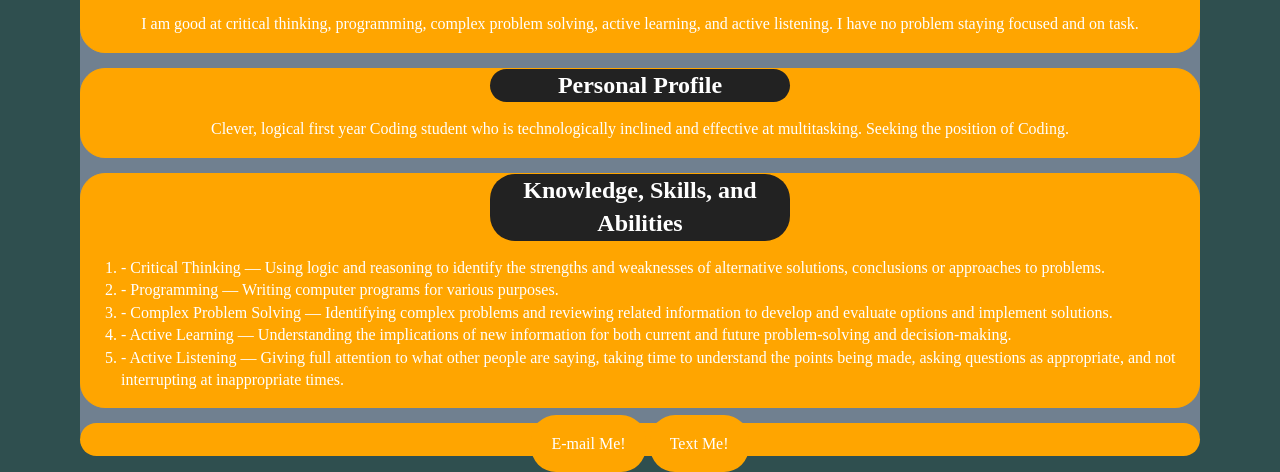
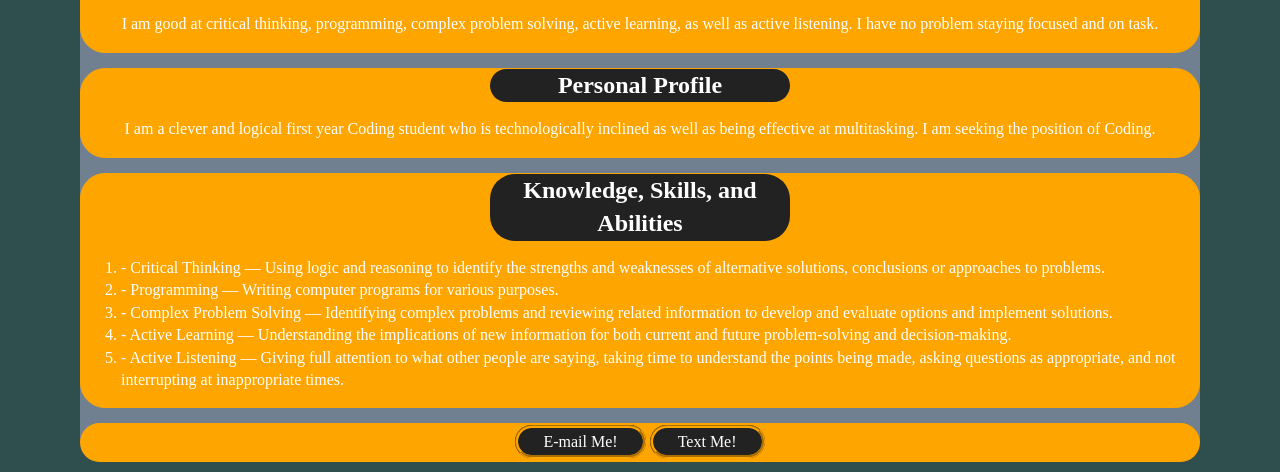
Before and after one commit to amartinez995/aiden_martinez_portfolio, a plain HTML site: page index.html in a window 1280 px wide. Shown: the part 439-911 px from the top of the page. Drawn offline with nearby package versions, Linux system fonts and the light colour scheme.

Commit message:
Additional Additions
Added extensive documentation to the footer element in the css file, as well as redesigned the footer and making it look a lot better. Also added more cross browser extensions, including extensions for Opera. Also deleted much pointless code and made it more... efficient.

```diff
--- a/css/main.css
+++ b/css/main.css
@@ -121,8 +121,7 @@ header nav ul li {
 }
 
 header>nav>ul,
-a#navbarlinks,
-a#contacts {
+a#navbarlinks {
     list-style-type: none;
     margin: 0;
     padding: 20px;
@@ -131,6 +130,7 @@ a#contacts {
     background-color: orange;
     text-align: center;
     border-radius: 25px;
+    transition: 0.25s;
     -moz-list-style-type: none;
     -moz-margin: 0;
     -moz-padding: 20px;
@@ -166,7 +166,7 @@ header>nav>ul>li>a#navbarlinks:hover {
     color: orange;
     background-color: #222;
     text-align: center;
-    transition: 0.5s;
+    transition: 0.25s;
     -moz-list-style-type: none;
     -moz-margin: 0;
     -moz-padding: 20px;
@@ -207,6 +207,7 @@ li#projectlistings {
     color: white;
     text-decoration-line: none;
     list-style: none;
+    transition: 0.25s;
 }
 
 li#projectlistings:hover {
@@ -349,6 +350,7 @@ div#skills {
     text-align: center;
     margin-bottom: 15px;
     margin-top: 15px;
+    transition: 0.5s;
     -moz-color: white;
     -moz-background-color: orange;
     -moz-border-color: orange;
@@ -407,8 +409,7 @@ div#ksa:hover,
 div#education:hover,
 div#experience:hover,
 div#hobbies:hover,
-div#skills:hover,
-a#contacts:hover {
+div#skills:hover {
     color: orange;
     background-color: #222;
     border-color: orange;
@@ -459,208 +460,222 @@ The above pieces of code modify the appearances (text color (orange), background
 
 /*
 ===========================================================================
-Author's Custom Style Rules (End)
+Footer Styles (BEGIN)
 ===========================================================================
 */
 
-/*
-==================================================
-Footer Style Rules
-==================================================
-*/
 footer {
+    background-color: orange;
+    border-color: orange;
+    border-radius: 25px;
+    border-style: solid;
+    border-width: 0px;
+    color: white;
+    padding-top: 8px;
+    padding-bottom: 8px;
     text-align: center;
-    background-color: orange;
-    color: white;
-    padding-top: 10px;
-    border-radius: 25px;
-    border-width: 0px;
-    border-style: solid;
-    border-color: orange;
+    -moz-background-color: orange;
+    -moz-border-color: orange;
+    -moz-border-radius: 25px;
+    -moz-border-style: solid;
+    -moz-border-width: 0px;
+    -moz-color: white;
+    -moz-padding-top: 5px;
+    -moz-padding-bottom: 5px;
+    -moz-text-align: center;
+    -ms-background-color: orange;
+    -ms-border-color: orange;
+    -ms-border-radius: 25px;
+    -ms-border-style: solid;
+    -ms-border-width: 0px;
+    -ms-color: white;
+    -ms-padding-top: 5px;
+    -ms-padding-bottom: 5px;
+    -ms-text-align: center;
+    -o-background-color: orange;
+    -o-border-color: orange;
+    -o-border-radius: 25px;
+    -o-border-style: solid;
+    -o-border-width: 0px;
+    -o-color: white;
+    -o-padding-top: 5px;
+    -o-padding-bottom: 5px;
+    -o-text-align: center;
+    -webkit-background-color: orange;
+    -webkit-border-color: orange;
+    -webkit-border-radius: 25px;
+    -webkit-border-style: solid;
+    -webkit-border-width: 0px;
+    -webkit-color: white;
+    -webkit-padding-top: 5px;
+    -webkit-padding-bottom: 5px;
+    -webkit-text-align: center;
 }
 
 /*
 ==================================================
-The above piece of code modifies the footer's appearance.
+The above piece of code changes the following: background color, border color, border radius, border style, border width, font/text color, top/bottom paddings, text alignment of all footer elements to the following respective values: orange, orange, 25px, solid, 0px, white, 5px, 5px, center; as well as adding cross-browser extensions so that the above piece of code will function properly with the following browsers: Safari, Mozilla Firefox, Internet Explorer, Microsoft Edge, Google Chrome, Opera.
 ==================================================
 */
 
-/* ==========================================================================
-   Helper classes
-   ========================================================================== */
-
-/*
- * Hide visually and from screen readers
- */
-
-.hidden {
-    display: none !important;
+footer>a#contacts {
+    background-color: #222;
+    border-color: orange;
+    border-radius: 25px;
+    border-style: groove;
+    border-width: 3px;
+    color: white;
+    list-style-type: none;
+    padding-top: 5px;
+    padding-bottom: 5px;
+    padding-left: 25px;
+    padding-right: 25px;
+    text-align: center;
+    text-decoration: unset;
+    transition: 0.5s;
+    -moz-background-color: #222;
+    -moz-border-color: orange;
+    -moz-border-radius: 25px;
+    -moz-border-style: groove;
+    -moz-border-width: 3px;
+    -moz-color: white;
+    -moz-list-style-type: none;
+    -moz-padding-top: 5px;
+    -moz-padding-bottom: 5px;
+    -moz-padding-left: 25px;
+    -moz-padding-right: 25px;
+    -moz-text-align: center;
+    -moz-text-decoration: unset;
+    -moz-transition: 0.5s;
+    -ms-background-color: #222;
+    -ms-border-color: orange;
+    -ms-border-radius: 25px;
+    -ms-border-style: groove;
+    -ms-border-width: 3px;
+    -ms-color: white;
+    -ms-list-style-type: none;
+    -ms-padding-top: 5px;
+    -ms-padding-bottom: 5px;
+    -ms-padding-left: 25px;
+    -ms-padding-right: 25px;
+    -ms-text-align: center;
+    -ms-text-decoration: unset;
+    -ms-transition: 0.5s;
+    -o-background-color: #222;
+    -o-border-color: orange;
+    -o-border-radius: 25px;
+    -o-border-style: groove;
+    -o-border-width: 3px;
+    -o-color: white;
+    -o-list-style-type: none;
+    -o-padding-top: 5px;
+    -o-padding-bottom: 5px;
+    -o-padding-left: 25px;
+    -o-padding-right: 25px;
+    -o-text-align: center;
+    -o-text-decoration: unset;
+    -o-transition: 0.5s;
+    -webkit-background-color: #222;
+    -webkit-border-color: orange;
+    -webkit-border-radius: 25px;
+    -webkit-border-style: groove;
+    -webkit-border-width: 3px;
+    -webkit-color: white;
+    -webkit-list-style-type: none;
+    -webkit-padding-top: 5px;
+    -webkit-padding-bottom: 5px;
+    -webkit-padding-left: 25px;
+    -webkit-padding-right: 25px;
+    -webkit-text-align: center;
+    -webkit-text-decoration: unset;
+    -webkit-transition: 0.5s;
 }
 
 /*
- * Hide only visually, but have it available for screen readers:
- * https://snook.ca/archives/html_and_css/hiding-content-for-accessibility
- *
- * 1. For long content, line feeds are not interpreted as spaces and small width
- *    causes content to wrap 1 word per line:
- *    https://medium.com/@jessebeach/beware-smushed-off-screen-accessible-text-5952a4c2cbfe
- */
+==================================================
+The above piece of code changes the following: background color, border color, border radius, border style, border width, font/text color, top/bottom/left/right paddings, text alignment, text decoration of all <a> (all <a> elements with the id of "contacts" as well as being direct children of footer elements) elements to the following respective values: #222, orange, 25px, groove, 3px, white, 5px, 5px, 25px, 25px, center, none; as well as adding cross-browser extensions so that the above piece of code will function properly with the following browsers: Safari, Mozilla Firefox, Internet Explorer, Microsoft Edge, Google Chrome, Opera.
+==================================================
+*/
 
-.visuallyhidden {
-    border: 0;
-    clip: rect(0 0 0 0);
-    height: 1px;
-    margin: -1px;
-    overflow: hidden;
-    padding: 0;
-    position: absolute;
-    width: 1px;
-    white-space: nowrap;
-    /* 1 */
+footer>a#contacts:hover {
+    background-color: #222;
+    border-color: orange;
+    border-style: groove;
+    border-width: 3px;
+    color: white;
+    font-weight: bold;
+    padding-top: 6px;
+    padding-bottom: 6px;
+    padding-left: 50px;
+    padding-right: 50px;
+    transition: 0.5s;
+    -moz-background-color: #222;
+    -moz-border-color: orange;
+    -moz-border-style: groove;
+    -moz-border-width: 3px;
+    -moz-color: white;
+    -moz-font-weight: bold;
+    -moz-padding-top: 6px;
+    -moz-padding-bottom: 6px;
+    -moz-padding-left: 50px;
+    -moz-padding-right: 50px;
+    -moz-transition: 0.5s;
+    -ms-background-color: #222;
+    -ms-border-color: orange;
+    -ms-border-style: groove;
+    -ms-border-width: 3px;
+    -ms-color: white;
+    -ms-font-weight: bold;
+    -ms-padding-top: 6px;
+    -ms-padding-bottom: 6px;
+    -ms-padding-left: 50px;
+    -ms-padding-right: 50px;
+    -ms-transition: 0.5s;
+    -o-background-color: #222;
+    -o-border-color: orange;
+    -o-border-style: groove;
+    -o-border-width: 3px;
+    -o-color: white;
+    -o-font-weight: bold;
+    -o-padding-top: 6px;
+    -o-padding-bottom: 6px;
+    -o-padding-left: 50px;
+    -o-padding-right: 50px;
+    -o-transition: 0.5s;
+    -webkit-background-color: #222;
+    -webkit-border-color: orange;
+    -webkit-border-style: groove;
+    -webkit-border-width: 3px;
+    -webkit-color: white;
+    -webkit-font-weight: bold;
+    -webkit-padding-top: 6px;
+    -webkit-padding-bottom: 6px;
+    -webkit-padding-left: 50px;
+    -webkit-padding-right: 50px;
+    -webkit-transition: 0.5s;
 }
 
 /*
- * Extends the .visuallyhidden class to allow the element
- * to be focusable when navigated to via the keyboard:
- * https://www.drupal.org/node/897638
- */
-
-.visuallyhidden.focusable:active,
-.visuallyhidden.focusable:focus {
-    clip: auto;
-    height: auto;
-    margin: 0;
-    overflow: visible;
-    position: static;
-    width: auto;
-    white-space: inherit;
-}
+==================================================
+The above piece of code changes the following: background color, border color, border style, border width, font/text color, font weight, top/bottom/left/right paddings of all <a> (all <a> elements with the id of "contacts" as well as being direct children of footer elements) elements (when they are hovered upon) to the following respective values: #222, orange, groove, 3px, white, bold, 6px, 6px, 50px, 50px; as well as adding cross-browser extensions so that the above piece of code will function properly with the following browsers: Safari, Mozilla Firefox, Internet Explorer, Microsoft Edge, Google Chrome, Opera.
+==================================================
+*/
 
 /*
- * Hide visually and from screen readers, but maintain layout
- */
+===========================================================================
+Footer Styles (END)
+===========================================================================
+*/
 
-.invisible {
-    visibility: hidden;
-}
-
-/*
- * Clearfix: contain floats
- *
- * For modern browsers
- * 1. The space content is one way to avoid an Opera bug when the
- *    `contenteditable` attribute is included anywhere else in the document.
- *    Otherwise it causes space to appear at the top and bottom of elements
- *    that receive the `clearfix` class.
- * 2. The use of `table` rather than `block` is only necessary if using
- *    `:before` to contain the top-margins of child elements.
- */
-
-.clearfix:before,
-.clearfix:after {
-    content: " ";
-    /* 1 */
-    display: table;
-    /* 2 */
-}
-
-.clearfix:after {
-    clear: both;
-}
-
-/* ==========================================================================
-   EXAMPLE Media Queries for Responsive Design.
-   These examples override the primary ('mobile first') styles.
-   Modify as content requires.
-   ========================================================================== */
 /*
 ==================================================
 Mobile Styles: 0px to 480px
 ==================================================
 */
 
-@media print,
-(-webkit-min-device-pixel-ratio: 1.25),
-(min-resolution: 1.25dppx),
-(min-resolution: 120dpi) {
-    /* Style adjustments for high resolution devices */
-}
-
-/* ==========================================================================
-   Print styles.
-   Inlined to avoid the additional HTTP request:
-   https://www.phpied.com/delay-loading-your-print-css/
-   ========================================================================== */
-
-@media print {
-
-    *,
-    *:before,
-    *:after {
-        background: transparent !important;
-        color: #000 !important;
-        /* Black prints faster */
-        -webkit-box-shadow: none !important;
-        box-shadow: none !important;
-        text-shadow: none !important;
-    }
-
-    a,
-    a:visited {
-        text-decoration: underline;
-    }
-
-    a[href]:after {
-        content: " ("attr(href) ")";
-    }
-
-    abbr[title]:after {
-        content: " ("attr(title) ")";
-    }
-
-    /*
-     * Don't show links that are fragment identifiers,
-     * or use the `javascript:` pseudo protocol
-     */
-
-    a[href^="#"]:after,
-    a[href^="javascript:"]:after {
-        content: "";
-    }
-
-    pre {
-        white-space: pre-wrap !important;
-    }
-
-    pre,
-    blockquote {
-        border: 1px solid #999;
-        page-break-inside: avoid;
-    }
-
-    /*
-     * Printing Tables:
-     * http://css-discuss.incutio.com/wiki/Printing_Tables
-     */
-
-    thead {
-        display: table-header-group;
-    }
-
-    tr,
-    img {
-        page-break-inside: avoid;
-    }
-
-    p,
-    h2,
-    h3 {
-        orphans: 3;
-        widows: 3;
-    }
-
-    h2,
-    h3 {
-        page-break-after: avoid;
-    }
-}
+/*
+==================================================
+Printing Styles
+==================================================
+*/
+@media print {}
--- a/index.html
+++ b/index.html
@@ -10,10 +10,12 @@
 
   <link rel="manifest" href="site.webmanifest" />
   <link rel="apple-touch-icon" href="icon.png" />
-  <!-- Place favicon.ico in the root directory -->
-
   <link rel="stylesheet" href="css/normalize.css" />
   <link rel="stylesheet" href="css/main.css" />
+  <script src="jquery-3.3.1.min.js"></script>
+  <script src="modernizr-3.6.0.min.js"></script>
+  <script src="js/main.js"></script>
+  <script src="js/plugins.js"></script>
 </head>
 
 <body>
@@ -49,17 +51,18 @@
   <br>
 
   <article>
-    <img src="icon.png" alt="">
+    <img src="icon.png" alt="PUT A PICTURE HERE ALREADY!!!!!!!!!">
     <div id="summaryparagraph">
       <h2 id="summaryh2">Summary</h2>
-      <p>I am good at critical thinking, programming, complex problem solving, active learning, and active listening. I
+      <p>I am good at critical thinking, programming, complex problem solving, active learning, as well as active
+        listening. I
         have no problem staying focused and on task.</p>
     </div>
     <div id="shortsummary">
       <h2 id="personalprofileh2">Personal Profile</h2>
-      <p id="shortdesc">Clever, logical first year Coding student who is technologically inclined and effective at
-        multitasking. Seeking
-        the position of Coding. </p>
+      <p id="shortdesc">I am a clever and logical first year Coding student who is technologically inclined as well as
+        being effective at
+        multitasking. I am seeking the position of Coding.</p>
     </div>
     <div id="ksa">
       <h2 id="ksah2">Knowledge, Skills, and Abilities</h2>
```
